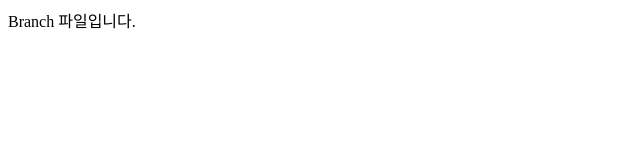
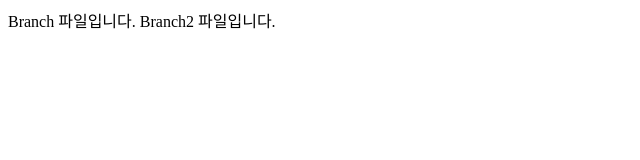
Before and after one commit to MunGyeongJun/opentutorials_git_charlie, a plain HTML site: page index.html in a window 1280 px wide. Shown: the whole page, without its empty margins (0-640 px from the left). Drawn offline with Linux system fonts and the light colour scheme.

Commit message:
Branch2 입니다.

```diff
--- a/index.html
+++ b/index.html
@@ -3,6 +3,7 @@
 <body>
 <header>
   Branch 파일입니다.
+  Branch2 파일입니다.
 </header>
 </body>
 </html>
```
